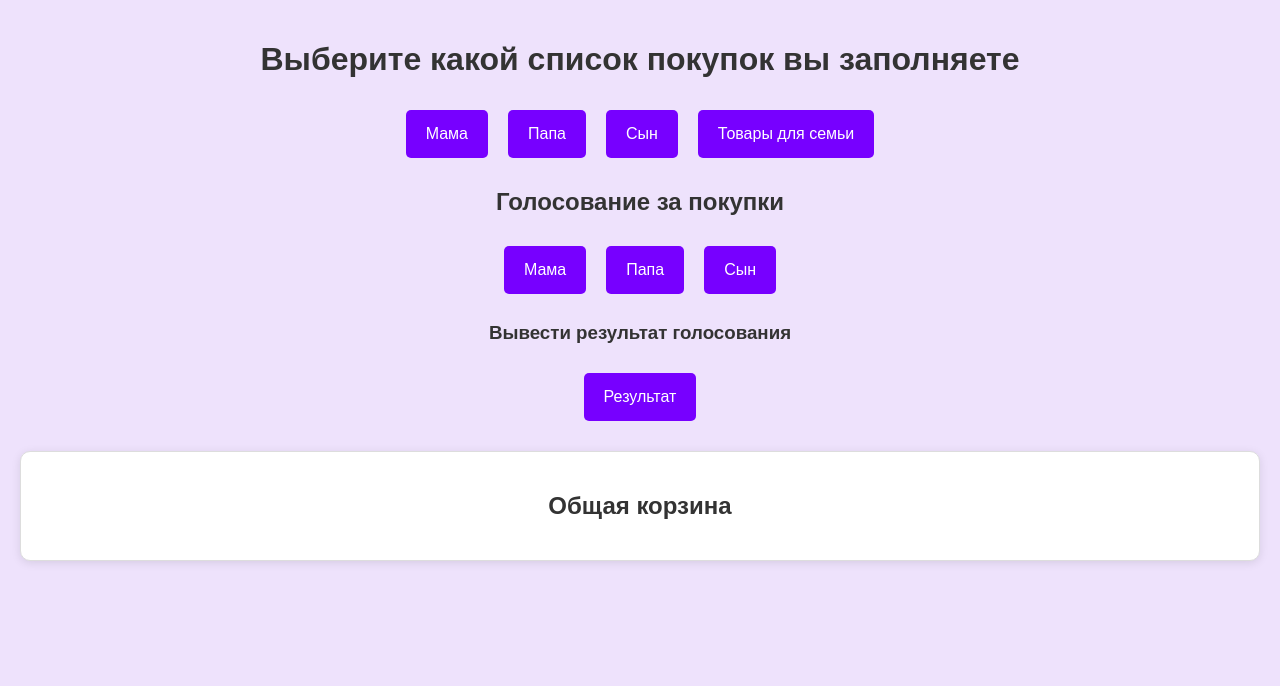
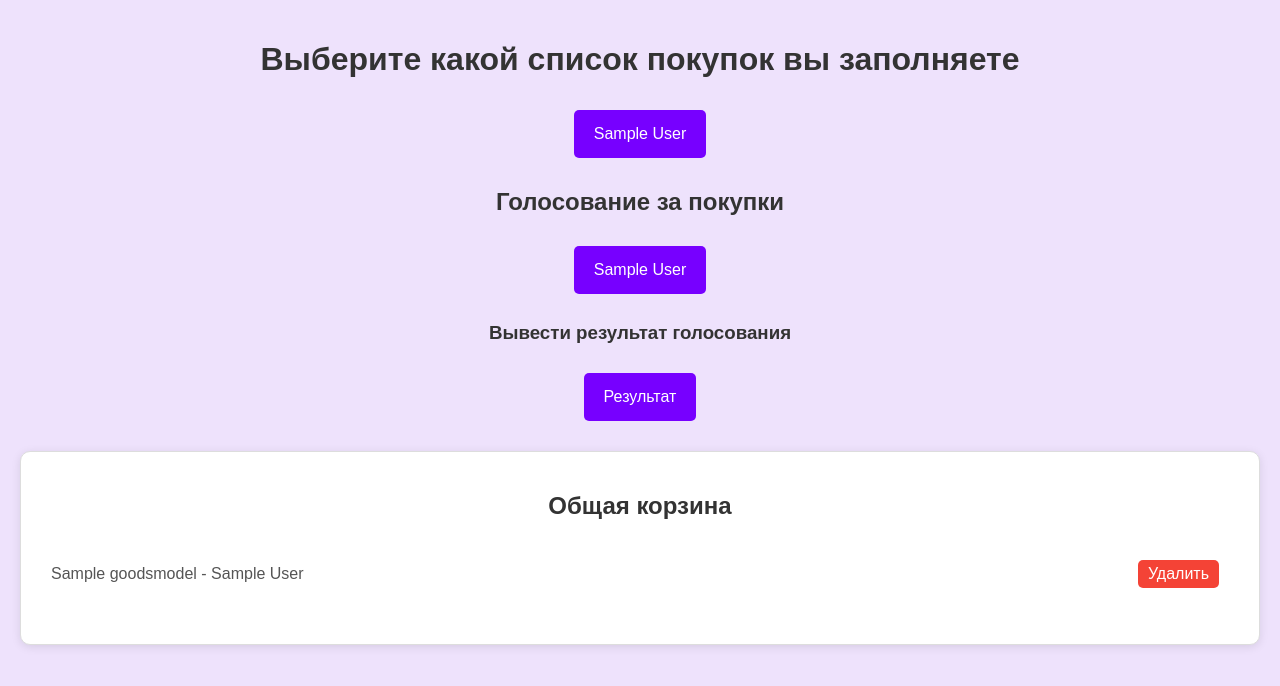
Before and after one commit to KoroLev2512/Shopping-list-prioritizing, a Django app: page / in a window 1280 px wide. Shown: the top 686 px of the page. Run offline with Django 5.2, Linux system fonts and the light colour scheme; tables that the repository leaves empty hold one stand-in row (values such as "Sample post").

Commit message:
Добавил взаимодействие главной страницы с базой

```diff
--- a/add_product/models/goods.py
+++ b/add_product/models/goods.py
@@ -5,4 +5,4 @@ from .users import UsersModel
 class GoodsModel(models.Model):
     name = models.CharField(verbose_name='Товар', max_length=255)
     user = models.ForeignKey(UsersModel, on_delete=models.CASCADE, verbose_name='Пользователь')
-    priority = models.IntegerField(verbose_name='Приоритет')
+    priority = models.IntegerField(verbose_name='Приоритет', default=0)
--- a/add_product/models/users.py
+++ b/add_product/models/users.py
@@ -12,5 +12,6 @@ class UsersModel(models.Model):
     vote_status = models.CharField(
         verbose_name='Статус голосования',
         max_length=50,
-        choices=[(role.name, role.value) for role in VoteStatuses]
+        default= VoteStatuses.NOT_VOTED.value,
+        choices=[(status.name, status.value) for status in VoteStatuses]
     )
--- a/add_product/templates/golosovanie.html
+++ b/add_product/templates/golosovanie.html
@@ -114,6 +114,6 @@
             }
         }
     </script>
-<button onclick=window.location.href="{% url 'Home' %}">Назад</button>
+<button onclick=window.location.href="{% url 'home' %}">Назад</button>
 </body>
 </html>
--- a/add_product/templates/index.html
+++ b/add_product/templates/home.html
@@ -89,66 +89,40 @@
 <body>
     <h1>Выберите какой список покупок вы заполняете</h1>
     <div style="display: flex; justify-content: center;">
-        <button onclick=window.location.href="{% url 'user' name='Мама'%}">Мама</button>
-        <button onclick=window.location.href="{% url 'user' name='Папа'%}">Папа</button>
-        <button onclick=window.location.href="{% url 'user' name='Сын'%}">Сын</button>
-        <button onclick=window.location.href="{% url 'user' name='Товары для всей семьи'%}">Товары для семьи</button>
+    {% for user in users %}
+        <button onclick="window.location.href='{% url 'user' name=user %}'">{{ user }}</button>
+    {% endfor %}
 
     </div>
      <h2>Голосование за покупки</h2>
     <div style="display: flex; justify-content: center;">
-        <button onclick=window.location.href="{% url 'golos' name='Мама' %}">Мама</button>
-        <button onclick=window.location.href="{% url 'golos' name='Папа' %}">Папа</button>
-        <button onclick=window.location.href="{% url 'golos' name='Сын' %}">Сын</button>
-
+        {% for user in users %}
+            {% if user != "Товары для семьи" %}
+                <button onclick="window.location.href='{% url 'golos' name=user %}'">{{ user }}</button>
+            {% endif %}
+        {% endfor %}
 
     </div>
     <h3>Вывести результат голосования</h3>
     <div style="display: flex; justify-content: center;">
-        <button onclick=window.location.href="{% url 'Result' %}">Результат</button>
+        <button onclick=window.location.href="{% url 'result' %}">Результат</button>
 
 
     </div>
     <div class="cart">
         <h2>Общая корзина</h2>
-        <!-- Тест базы -->
-        <p>{{Base.0}}</p>
-        <ul id="cartList"></ul>
+        <ul>
+            {% for good in goods %}
+                <li>
+                    {{ good }}
+                    <form action="{% url 'home' %}" method="post" style="display: inline;">
+                        {% csrf_token %}
+                        <input type="hidden" name="item" value="{{ good }}">
+                        <button type="submit">Удалить</button>
+                    </form>
+                </li>
+            {% endfor %}
+        </ul>
     </div>
-
-    <script>
-        const cartList = document.getElementById('cartList');
-
-        // Функция для отображения корзины
-        function updateCart() {
-            cartList.innerHTML = '';
-            const items = JSON.parse(localStorage.getItem('cart')) || [];
-            items.forEach((item, index) => {
-                const li = document.createElement('li');
-                li.textContent = item;
-
-                // Создаем кнопку для удаления товара
-                const deleteButton = document.createElement('button');
-                deleteButton.textContent = 'Удалить';
-                deleteButton.onclick = () => {
-                    removeItem(index);
-                };
-
-                li.appendChild(deleteButton);
-                cartList.appendChild(li);
-            });
-        }
-
-        // Функция для удаления товара
-        function removeItem(index) {
-            const items = JSON.parse(localStorage.getItem('cart')) || [];
-            items.splice(index, 1); // Удаляем элемент по индексу
-            localStorage.setItem('cart', JSON.stringify(items)); // Сохраняем обновленный массив
-            updateCart(); // Обновляем корзину
-        }
-
-        // Вызываем updateCart при загрузке страницы
-        updateCart();
-    </script>
 </body>
 </html>
--- a/add_product/templates/result.html
+++ b/add_product/templates/result.html
@@ -104,6 +104,6 @@
             </tbody>
         </table>
     </div>
-  <button onclick=window.location.href="{% url 'Home' %}">Назад</button>
+  <button onclick=window.location.href="{% url 'home' %}">Назад</button>
 </body>
 </html>
--- a/add_product/templates/user.html
+++ b/add_product/templates/user.html
@@ -63,7 +63,7 @@
     {% endif %}
     <input type="text" id="itemInput" placeholder="Введите товар">
     <button onclick="addItem()">Добавить товар</button>
-    <button onclick=window.location.href="{% url 'Home' %}">Назад</button>
+    <button onclick=window.location.href="{% url 'home' %}">Назад</button>
 
     <script>
         function addItem() {
--- a/add_product/views.py
+++ b/add_product/views.py
@@ -3,15 +3,29 @@ from django.shortcuts import render
 from .forms import UserForm
 import pandas as pd
 import numpy as np
+from add_product.models import GoodsModel, UsersModel
 
 df = pd.DataFrame()
 df['name'] = ['товар1', 'товар2','товар3','товар4','товар5']
 df['family'] = ['семья', 'семья', 'папа', 'мама', 'сын']
 
-def index(request):
+def home(request):
+    if request.method == 'POST':
+        item = request.POST.get('item')
+        item_name, item_user = item.split(' - ')
+        try:
+            item = GoodsModel.objects.get(name=item_name, user=UsersModel.objects.get(name=item_user))
+            item.delete()
+        except GoodsModel.DoesNotExist:
+            return JsonResponse({'status': 'fail', 'message': 'Товар не найден'}, status=404)
+
     userform = UserForm()
-    data = {"form": userform}
-    return render(request, "index.html", context=data)
+    data = {
+        "form": userform,
+        "users": [name['name'] for name in UsersModel.objects.values("name")],
+        "goods": [f"{name['name']} - {name['user__name']}" for name in GoodsModel.objects.values("name", "user__name")]
+        }
+    return render(request, "home.html", context=data)
 
 
 def user(request, name):
@@ -85,3 +99,6 @@ def to_matrix(request):
         return k_family
     df['koef'] = df.apply(label_koef, axis=1)
     return df['koef']
+
+def add_good(request):
+    GoodsModel.objects.create(name="Яблоко", user=1)
--- a/product_project/urls.py
+++ b/product_project/urls.py
@@ -2,7 +2,7 @@ from django.urls import path, re_path, include
 from add_product import views
 
 product_patterns = [
-    path('<str:name>', views.user, name='user'),
+    path('<str:name>/', views.user, name='user'),
     # re_path(r'^(family|семья)/$', views.family2, kwargs={"name":"family"}, name='fam'), # Через регулярку
 ]
 
@@ -12,8 +12,8 @@ voting_patterns = [
 ]
 
 urlpatterns = [
-    path('', views.index, name='Home'), # Главная страница
-    path('result', views.result, name='Result'), # Главная страница
+    path('', views.home, name='home'), # Главная страница
+    path('result', views.result, name='result'), # Результат матрицы
     path("products/", include(product_patterns)), # Все связанное с заполнением товара
     path("voting/", include(voting_patterns)), # Все связанное с голосованием
 ]
```
Also changed, not shown: add_product/migrations/0001_initial.py, 1 other file.
